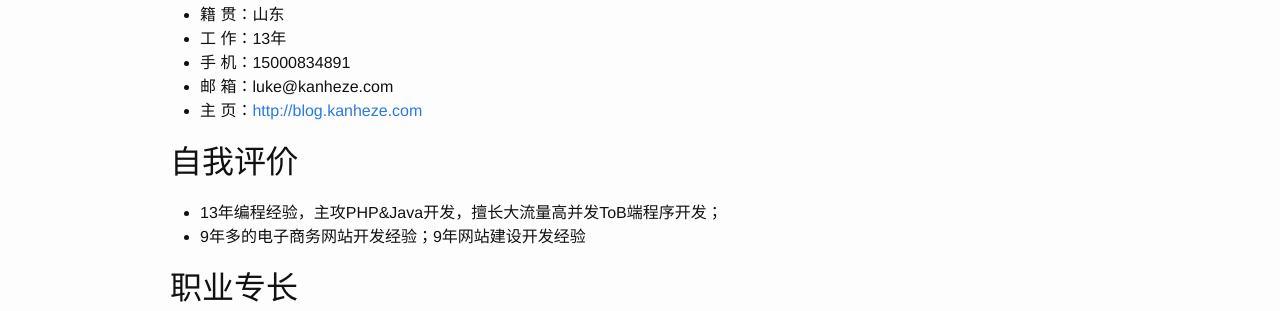
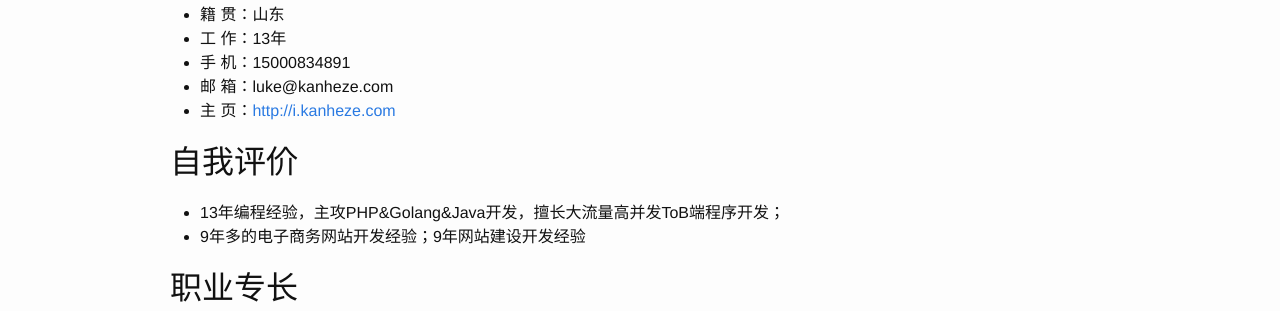
Before and after one commit to myluke/myluke.github.io, a Jekyll site: the page built from about.md, in a window 1280 px wide. Shown: the part 264-575 px from the top of the page. Built offline with Jekyll 4.4.1, drawn with Linux system fonts in a browser that asks for light colours; comment, search, counter and statistics services are not loaded.

Commit message:
Update about.md

```diff
--- a/about.md
+++ b/about.md
@@ -11,12 +11,12 @@ Luke
  - 工 作：{{ current_year | minus: 2010 }}年
  - 手 机：15000834891
  - 邮 箱：luke@kanheze.com
- - 主 页：[http://blog.kanheze.com][1]
+ - 主 页：[http://i.kanheze.com][1]
 
 自我评价
 ----
 
- - {{ current_year | minus: 2010 }}年编程经验，主攻PHP&Java开发，擅长大流量高并发ToB端程序开发；
+ - {{ current_year | minus: 2010 }}年编程经验，主攻PHP&Golang&Java开发，擅长大流量高并发ToB端程序开发；
  - {{ current_year | minus: 2014 }}年多的电子商务网站开发经验；{{ current_year | minus: 2014 }}年网站建设开发经验
 
 职业专长
```
